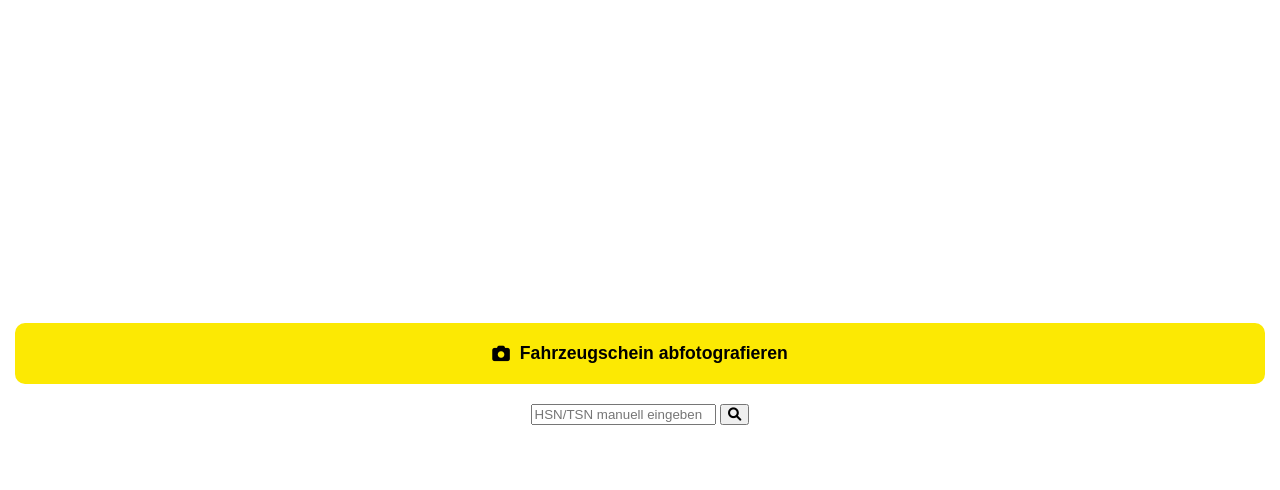
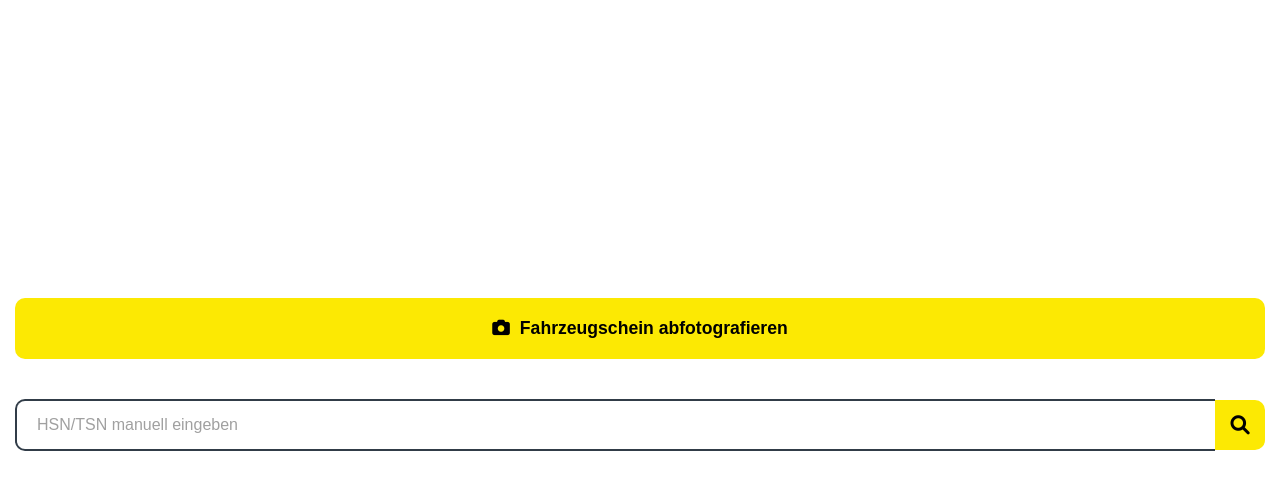
Before and after one commit to Sonic9106/autoteile, a plain HTML site: page index.html in a window 1280 px wide. Shown: the part 66-556 px from the top of the page. Drawn offline with Linux system fonts and the light colour scheme.

Commit message:
Update style.css

```diff
--- a/style.css
+++ b/style.css
@@ -91,6 +91,56 @@ body {
 
 .search-cta-btn:hover {
     background-color: #F8D802;
+}
+
+/* Manuelle Suchleiste */
+.manual-search-container {
+    width: 100%;
+    padding: 0 15px;
+    margin-top: 20px; /* Angenehmer Abstand */
+}
+
+.search-field {
+    display: flex;
+    align-items: center;
+    width: 100%;
+}
+
+.manual-search-input {
+    flex-grow: 1;
+    padding: 15px 20px;
+    border: 2px solid var(--color-gray);
+    border-right: none;
+    border-top-left-radius: 10px;
+    border-bottom-left-radius: 10px;
+    background-color: var(--color-white);
+    font-size: 1rem;
+    outline: none;
+}
+
+.manual-search-input::placeholder {
+    color: #a0a0a0;
+}
+
+.search-btn {
+    background-color: var(--color-yellow);
+    color: var(--color-white); /* Lupe ist weiß */
+    border: none;
+    width: 50px;
+    height: 50px;
+    border-top-right-radius: 10px;
+    border-bottom-right-radius: 10px;
+    display: flex;
+    justify-content: center;
+    align-items: center;
+    cursor: pointer;
+    transition: background-color 0.3s ease;
+    flex-shrink: 0; /* Verhindert, dass der Button schrumpft */
+}
+
+.search-btn i {
+    color: var(--color-black); /* Lupe ist gelb, wie der Button selbst */
+    font-size: 1.2rem;
 }
 
 /* Modal-Stile (für die Kamera-Funktion) */
```
